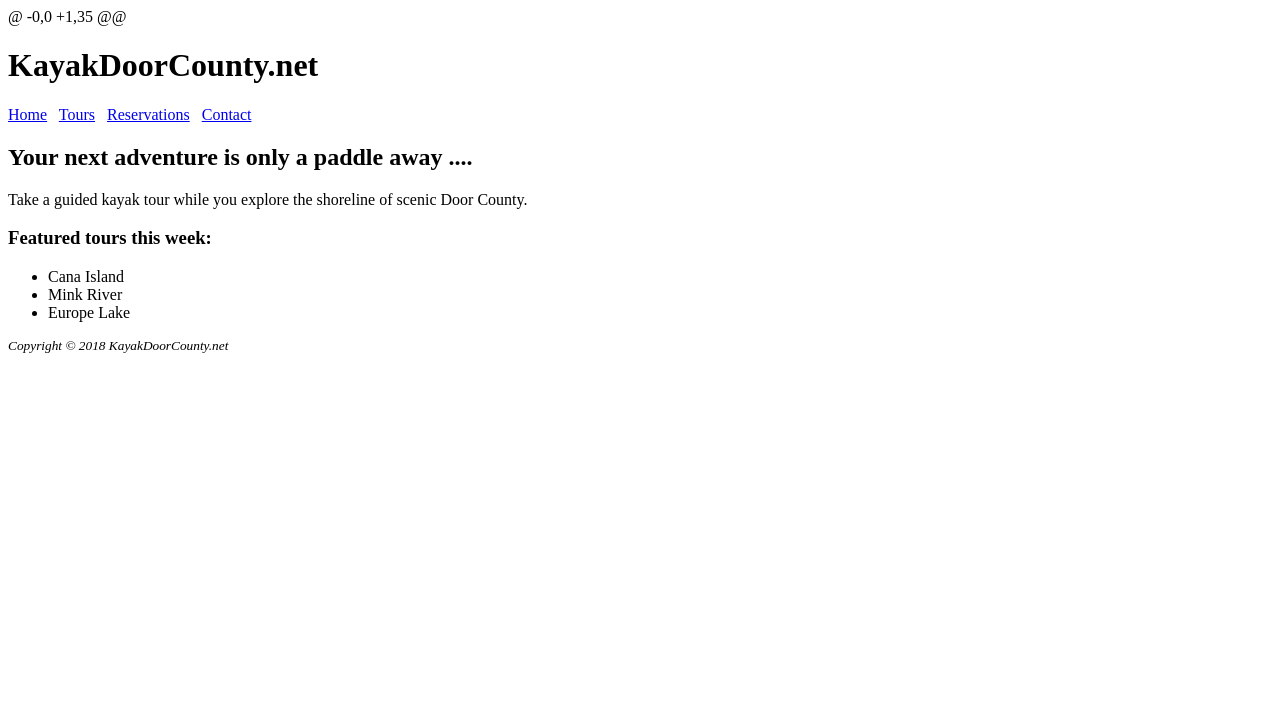
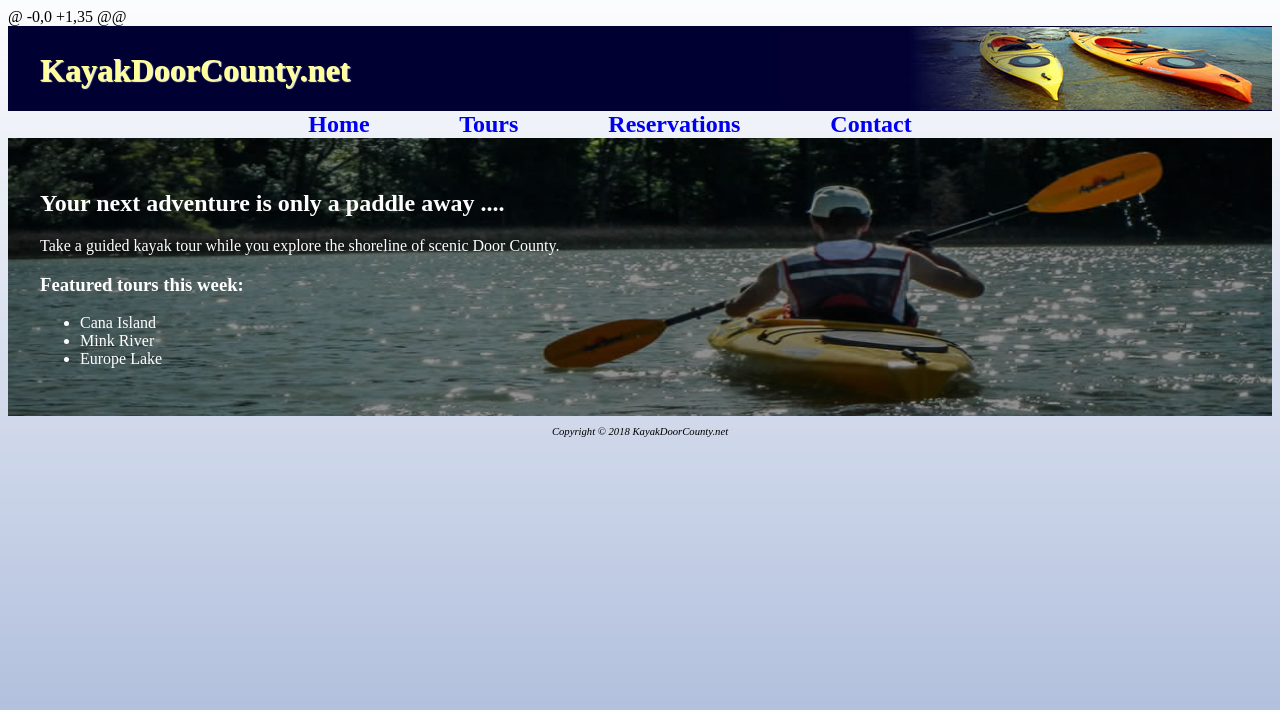
Before and after one commit to Techycubes/4.12, a plain HTML site: page index.html in a window 1280 px wide. Drawn offline with Linux system fonts and the light colour scheme.

Commit message:
Update index.html

```diff
--- a/index.html
+++ b/index.html
@@ -5,7 +5,18 @@
 <meta charset="utf-8">
 <title>KayakDoorCounty.net</title>
 <style>
-
+#container{width: 80%; margin-left: auto; margin-right: auto; background-color: #ffffff;min-width: 650px; max-width: 1280px; box-shadow: 3px 3px 3px #333;}
+body {background-image: url(background.jpg); }
+header {background-color: #000033; color: #FF9; background-image: url(headerbackblue.jpg);
+background-position: right; background-repeat: no-repeat; height: 80px;
+padding-top: 5px; padding-left: 2em; text-shadow: 1px 1px 1px #FFF;}
+nav { word-spacing: 1em; font-weight: bold; font-size: 1.5em; text-align: center;}
+footer { font-size: .80em;
+          font-style: italic; text-align: center;padding: .80em;
+}
+nav a { text-decoration: none;}
+main {background-image: url(heroback2.jpg);
+background-size: 100% 100%; color: #FFF; padding: 2em;}
 </style>
 </head>
 <body>
```
